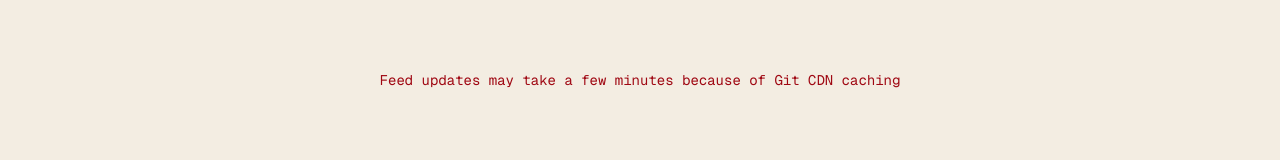
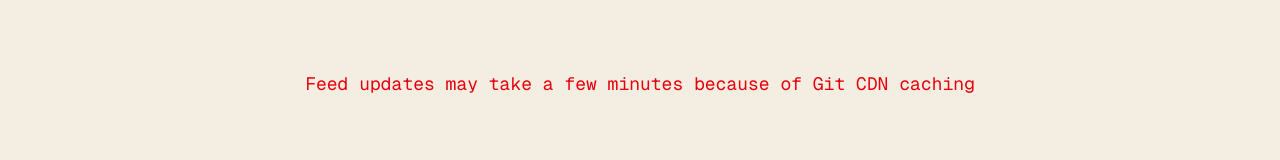
Before and after one commit to Vijendra2016/klaviyocustomproductfeed, a Next.js app: page / in a window 1280 px wide. Shown: the part 479-639 px from the top of the page. Built offline with nearby package versions, Linux system fonts and the light colour scheme; no server answers.

Commit message:
stying the page

```diff
--- a/src/app/page.tsx
+++ b/src/app/page.tsx
@@ -24,7 +24,7 @@
         <KeyValueEditor />
       </div>
 
-      <p className="mt-10 text-center  text-sm text-red-800 font-[family-name:var(--font-geist-mono)]">Feed updates may take a few minutes because of Git CDN caching</p>
+      <p className="mt-10 text-center  text-lg  text-red-600  font-[family-name:var(--font-geist-mono)]">Feed updates may take a few minutes because of Git CDN caching</p>
 
       <footer className="mt-10 text-center  text-sm text-gray-800 font-[family-name:var(--font-geist-mono)]">
         Custom App developed by Retrospec Tech team
```
